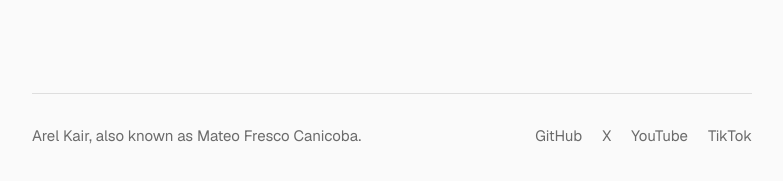
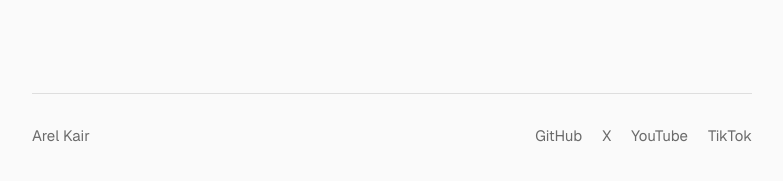
Before and after one commit to arelkair/home, an Astro site: page / in a window 1280 px wide. Shown: the part 729-910 px from the top of the page, without its empty margins (248-1031 px from the left). Built offline with nearby package versions, Linux system fonts and the light colour scheme; Astro itself is replaced by a stand-in of ours.

Commit message:
Remove the real name from the footer and structured data.

```diff
--- a/src/layouts/Base.astro
+++ b/src/layouts/Base.astro
@@ -26,7 +26,6 @@ const person = {
   "@context": "https://schema.org",
   "@type": "Person",
   name: "Arel Kair",
-  alternateName: "Mateo Fresco Canicoba",
   url: `${site}/`,
   sameAs: elsewhere.map(([, url]) => url),
   address: { "@type": "PostalAddress", addressCountry: "ES" },
@@ -66,7 +65,7 @@ const person = {
       <slot />
     </main>
     <footer class="mt-24 flex flex-wrap items-baseline justify-between gap-x-6 gap-y-2 border-t border-ink/12 pt-6 text-[0.9375rem] text-muted">
-      <p>Arel Kair, also known as Mateo Fresco Canicoba.</p>
+      <p>Arel Kair</p>
       <nav class="flex flex-wrap gap-x-5 gap-y-1" aria-label="Elsewhere">
         {elsewhere.map(([label, url]) => <a class="py-1.5 transition-colors duration-300 hover:text-ink" href={url} rel="me">{label}</a>)}
       </nav>
```
